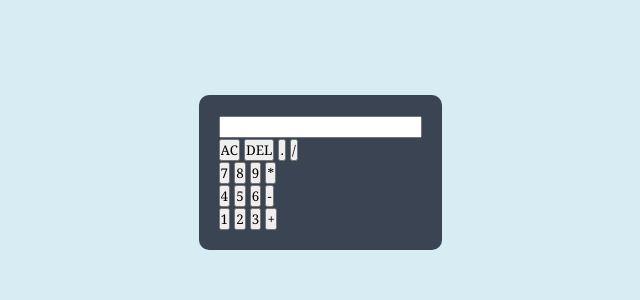
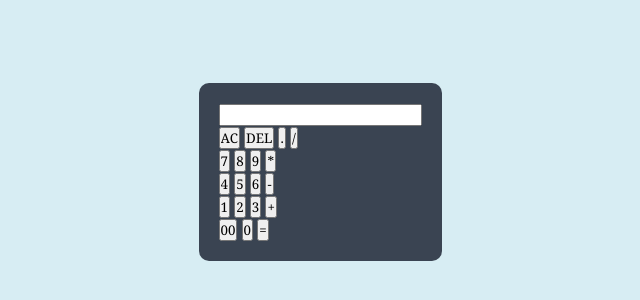
Before and after one commit to mahtabesmaeili1/calculator, a plain HTML site: page index.html in a window 1280 px wide. Shown: the part 228-528 px from the top of the page, without its empty margins (320-960 px from the left). Drawn offline with Linux system fonts and the light colour scheme.

Commit message:
creating the last row of calculator buttons

```diff
--- a/index.html
+++ b/index.html
@@ -36,6 +36,11 @@
             <input type="button" value="3" />
             <input type="button" value="+" />
           </div>
+          <div>
+            <input type="button" value="00" />
+            <input type="button" value="0" />
+            <input type="button" value="=" />
+          </div>
         </form>
       </div>
     </div>
```
